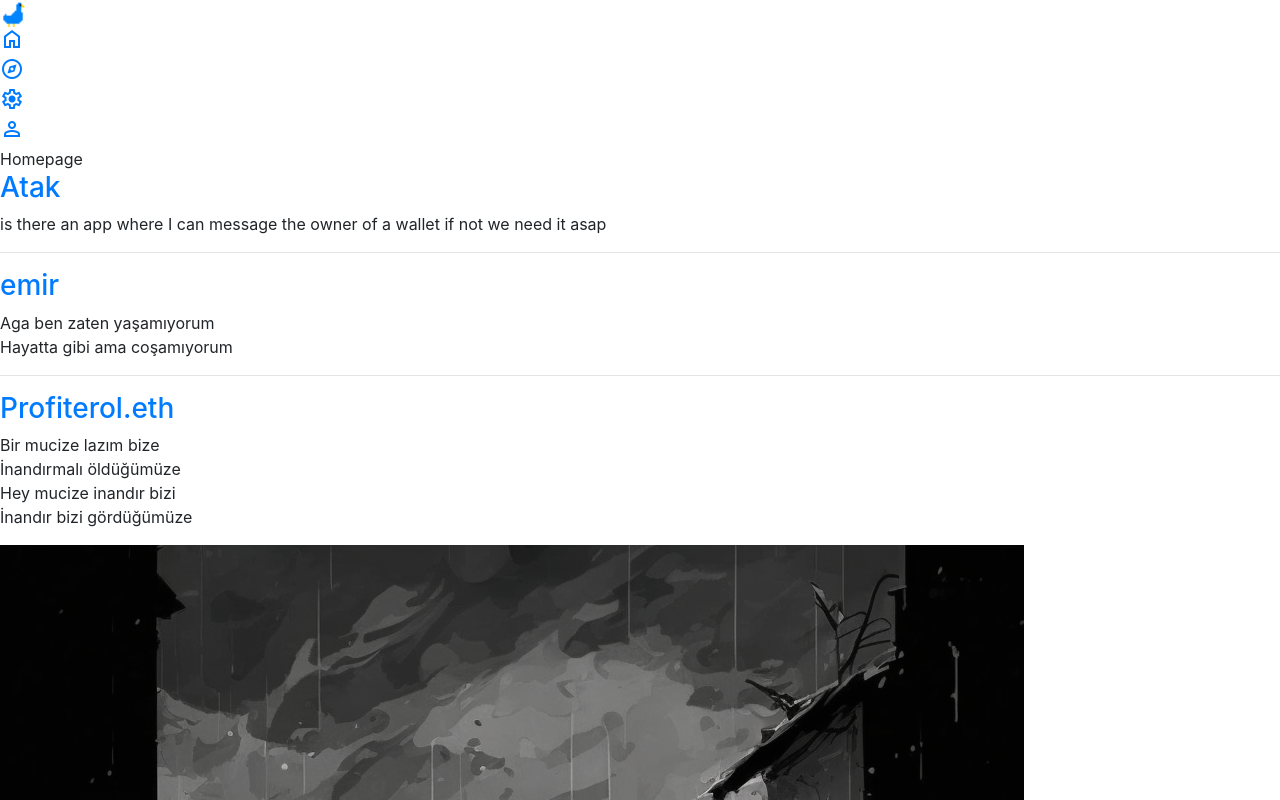
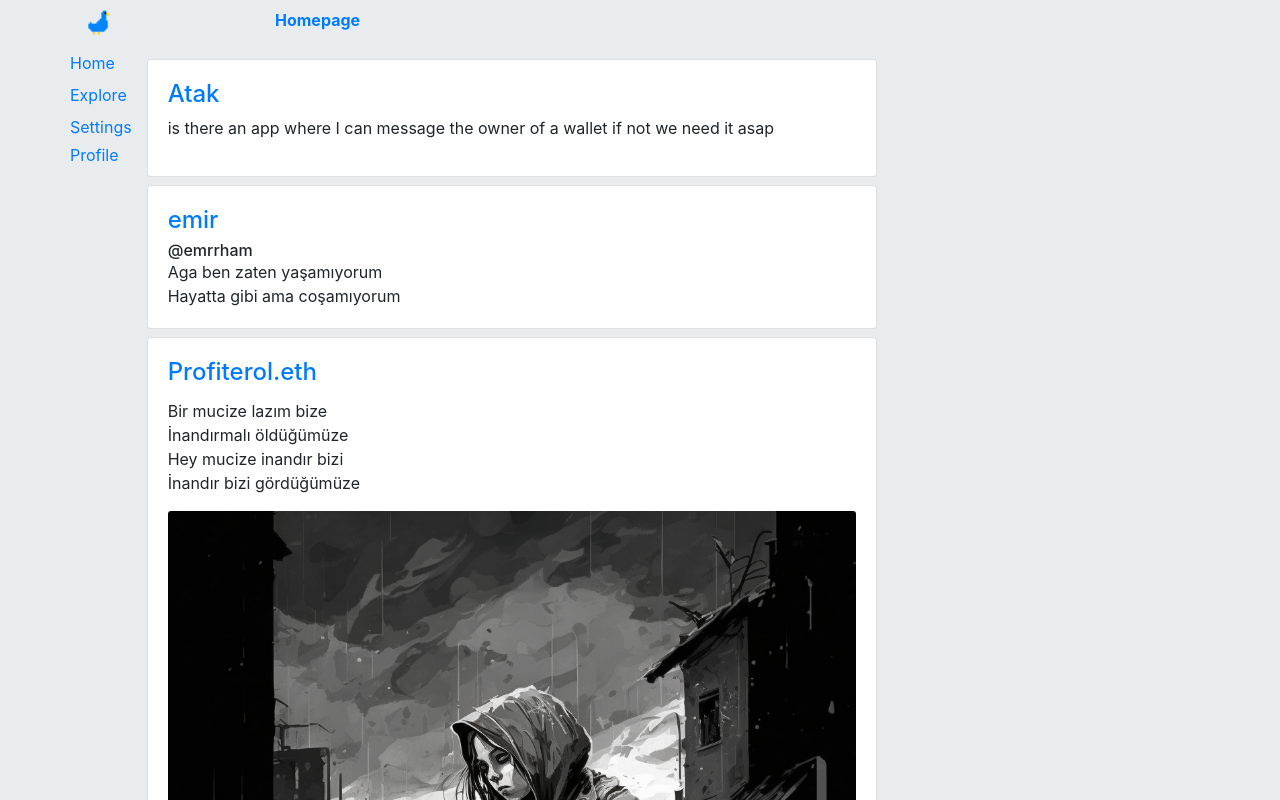
Before and after one commit to mehmetakifozgurer/Gritter--front-end-training-project, a plain HTML site: page index.html in a window 1280 px wide. Shown: the top 800 px of the page. Drawn offline with nearby package versions, Linux system fonts and the light colour scheme.

Commit message:
Bootstrap design v1 completed 80%

```diff
--- /dev/null
+++ b/css/gritter.css
@@ -0,0 +1,3 @@
+.container{
+    background-color: #E9ECEF;
+}
--- a/index.html
+++ b/index.html
@@ -6,62 +6,81 @@
     <meta name="viewport" content="width=device-width, initial-scale=1.0">
     <title>Gritter</title>
     <link rel="stylesheet" href="https://cdn.jsdelivr.net/npm/bootstrap@4.5.3/dist/css/bootstrap.min.css" integrity="sha384-TX8t27EcRE3e/ihU7zmQxVncDAy5uIKz4rEkgIXeMed4M0jlfIDPvg6uqKI2xXr2" crossorigin="anonymous">
-    <link rel="stylesheet" href="https://fonts.googleapis.com/css2?family=Material+Symbols+Outlined:opsz,wght,FILL,GRAD@20..48,100..700,0..1,-50..200" />
-    <link rel="icon" type="image/x-icon" href="/img/gritterlogo.ico"
+    <link rel="icon" type="image/x-icon" href="/img/gritterlogo.ico">
+    <link rel="stylesheet" href="css/gritter.css">
 </head>
-<body>
+<body class="container">
     <!-- navbar start -->
-
-    <aside>
-        <div>
+<section class="row sticky-top">
+    <div class="col-2 mt-2">
         <a href="">
-                <img width="26px" src="img/gritterlogo.ico"></img>
+            <img class="" width="26px" src="img/gritterlogo.ico"></img>
         </a>
     </div>
-        <div>
+    <header class="col-10 font-weight-bold mt-2"><a href="#">Homepage</a></header>
+</section>
+<main class="row">
+    <aside>
+    <nav class="col sticky-top" id="sticky-bottom">
+        <div class="row mt-3">
             <a href="index.html">
-                <span class="material-symbols-outlined">home</span>
+                Home
             </a>
         </div>
-        <div>
+        <div class="row mt-2">
             <a href="explore.html">
-                <span class="material-symbols-outlined">explore</span>
+                Explore
             </a>
         </div>
-        <div>
+        <div class="row mt-2">
             <a href="settings.html">
-                <span class="material-symbols-outlined">settings</span>
+                Settings
             </a>
         </div>
-        <div>
+        <div class="row mt-1">
             <a href="">
-                <span class="material-symbols-outlined">person</span>
+                Profile
             </a>
         </div>
+    </nav>
     </aside>
-    <header>Homepage</header>
     <!-- navbar end -->
 
     <!-- articles start -->
-    <section>
-        <article>
-            <h3><a href="https://twitter.com/atak_eth">Atak</a></h3>
-            <p>is there an app where I can message the owner of a wallet if not we need it asap</p><hr>
+    <section class="col-8 mt-4">
+        <article class="card">
+            <div class="card-body">
+                <h4><a href="https://twitter.com/atak_eth">Atak</a></h4>
+                <p>is there an app where I can message the owner of a wallet if not we need it asap</p>
+            </div>
         </article>
-        <article>
-            <h3><a href="https://twitter.com/emrrham">emir</a></h3>
-            <p>Aga ben zaten yaşamıyorum<br> Hayatta gibi ama coşamıyorum</p><hr>
+        <article class="card mt-2">
+            <div class="card-body">
+                <h4 class="card-title"><a href="https://twitter.com/emrrham">emir</a></h5>
+                <h6 class="card-subtitle">@emrrham</h6>
+                <p class="card-text">Aga ben zaten yaşamıyorum<br> Hayatta gibi ama coşamıyorum</p>
+            </div>
         </article>
-        <article>
-            <h3><a href="">Profiterol.eth</a></h3>
-            <p>Bir mucize lazım bize<br>İnandırmalı öldüğümüze<br>Hey mucize inandır bizi<br>İnandır bizi gördüğümüze</p>
-            <img src="img/akifimg.png" alt=""><hr>
+        <article class="card mt-2">
+            <div class="card-body">
+            <h4 class="card-title"><a href="">Profiterol.eth</a></h4>
+                <p class="card-text">Bir mucize lazım bize<br>İnandırmalı öldüğümüze<br>Hey mucize inandır bizi<br>İnandır bizi gördüğümüze</p>
+                <img class="card-img" src="img/akifimg.png" alt="">
+            </div>
         </article>
     </section>
     <!-- articles end -->
     <!-- Script Section Start -->
     <script src="https://code.jquery.com/jquery-3.5.1.slim.min.js" integrity="sha384-DfXdz2htPH0lsSSs5nCTpuj/zy4C+OGpamoFVy38MVBnE+IbbVYUew+OrCXaRkfj" crossorigin="anonymous"></script>
     <script src="https://cdn.jsdelivr.net/npm/bootstrap@4.5.3/dist/js/bootstrap.bundle.min.js" integrity="sha384-ho+j7jyWK8fNQe+A12Hb8AhRq26LrZ/JpcUGGOn+Y7RsweNrtN/tE3MoK7ZeZDyx" crossorigin="anonymous"></script>
+    <script src="https://code.jquery.com/jquery-3.6.0.min.js"></script>
+<script>
+  $(document).ready(function() {
+    var topHeight = $(".sticky-top:first").outerHeight(); // Üstteki sütunun yüksekliği
+    $("#sticky-bottom").css("top", topHeight); // Altındaki sütunun "top" stil özelliği
+  });
+</script>
     <!-- Script Section End -->
+</main>
 </body>
 </html>
```
Also changed, not shown: explore.html (+27 -21 lines), settings.html (+27 -22 lines). Lines whose indentation alone changed are shown as unchanged.
